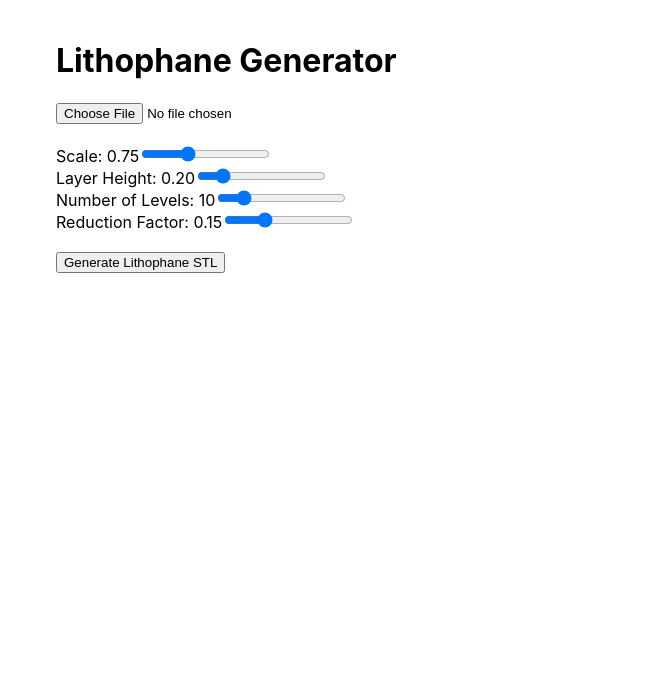
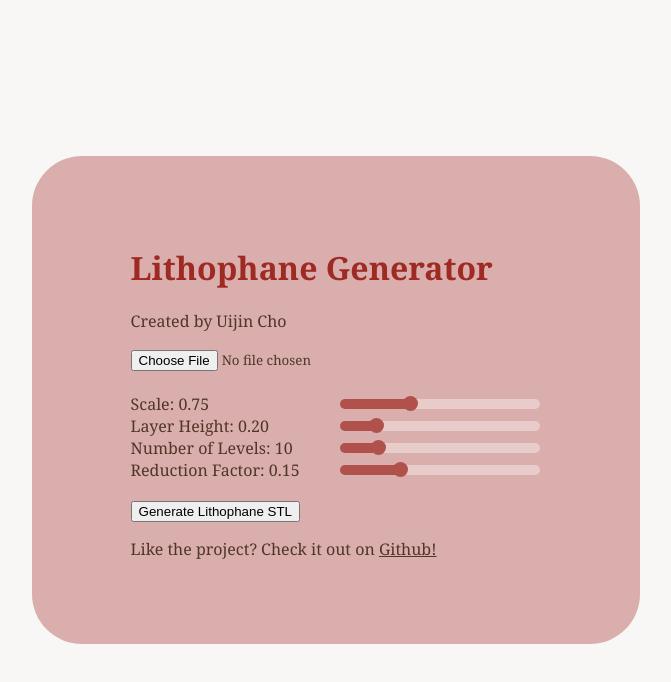
Before and after one commit to uijincho/lithophane-js, a React (Create React App) app: page / in a window 1280 px wide. Shown: the top 682 px of the page, without its empty margins (334-1005 px from the left). Built offline with nearby package versions, Linux system fonts and the light colour scheme.

Commit message:
beautifying

```diff
--- a/src/App.js
+++ b/src/App.js
@@ -27,69 +27,87 @@ function App() {
       reductionFactor,
     });
 
+
+
     const blob = new Blob([stlString], { type: 'application/sla' });
     const url = URL.createObjectURL(blob);
     setStlUrl(url);
   };
 
+  const getSliderBackground = (value, min, max) => {
+    const percent = ((value - min) / (max - min)) * 100;
+    return {
+    background: `linear-gradient(to right, #9f2a24 0%, #9f2a24 ${percent}%, #eed9d8 ${percent}%, #eed9d8 100%)`,
+    };
+  };
+
   return (
-    <div style={{ padding: '20px', maxWidth: '500px', margin: 'auto' }}>
-      <h1>Lithophane Generator</h1>
+    <div class="container">
+    <div style={{padding: '20px', maxWidth: '500px', margin: 'auto' }}>
+      <h1 style={{color:"#9f2a24"}}>Lithophane Generator</h1>
+
+      <p>Created by Uijin Cho</p>
 
       <input type="file" accept="image/*" onChange={handleFileChange} />
       <br /><br />
 
-      <div>
-        <label>Scale: {scale.toFixed(2)}</label>
-        <input
+      <div style={{ display: "flex", alignItems: "center", gap: "10px", justifyContent: "space-between" }}>
+        <label >Scale: {scale.toFixed(2)}</label>
+        <input class="slider"
           type="range"
           min="0.1"
           max="2"
           step="0.01"
           value={scale}
           onChange={(e) => setScale(parseFloat(e.target.value))}
+          style={getSliderBackground(scale, 0.1, 2)}
         />
       </div>
 
-      <div>
+      <div style={{ display: "flex", alignItems: "center", gap: "10px", justifyContent: "space-between"}}>
         <label>Layer Height: {layerHeight.toFixed(2)}</label>
-        <input
+        <input class="slider"
           type="range"
           min="0.05"
           max="1"
           step="0.01"
           value={layerHeight}
           onChange={(e) => setLayerHeight(parseFloat(e.target.value))}
+          style={getSliderBackground(layerHeight, 0.05, 1)}
         />
       </div>
 
-      <div>
+      <div style={{ display: "flex", alignItems: "center", gap: "10px", justifyContent: "space-between" }}>
         <label>Number of Levels: {numLevels}</label>
-        <input
+        <input class="slider"
           type="range"
           min="2"
           max="50"
           step="1"
           value={numLevels}
           onChange={(e) => setNumLevels(parseInt(e.target.value))}
+          style={getSliderBackground(numLevels, 2, 50)}
         />
       </div>
 
-      <div>
+      <div style={{ display: "flex", alignItems: "center", gap: "10px", justifyContent: "space-between"}}>
         <label>Reduction Factor: {reductionFactor.toFixed(2)}</label>
-        <input
+        <input class="slider"
           type="range"
           min="0.01"
           max=".5"
           step="0.01"
           value={reductionFactor}
           onChange={(e) => setReductionFactor(parseFloat(e.target.value))}
+          style={getSliderBackground(reductionFactor, .01, .50)}
         />
       </div>
 
       <button onClick={handleGenerate} style={{ marginTop: '20px' }}>
         Generate Lithophane STL
       </button>
+      <p>Like the project? Check it out on <a href="https://github.com/uijincho/lithophane-js" target="_blank">Github!</a>⠀⠀⠀⠀⠀⠀⠀⠀⠀</p>
+    </div>
     </div>
   );
 }
--- a/src/index.css
+++ b/src/index.css
@@ -1,13 +1,103 @@
 body {
+  font-family: Georgia, 'Times New Roman', Times, serif;
+  background-color: #f9f6f6;;
   margin: 0;
-  font-family: -apple-system, BlinkMacSystemFont, 'Segoe UI', 'Roboto', 'Oxygen',
-    'Ubuntu', 'Cantarell', 'Fira Sans', 'Droid Sans', 'Helvetica Neue',
-    sans-serif;
+  padding: auto;
+  color: #4f3628;
+  height: 100vh;
+  display: flex;
+  flex-direction: column;
+  justify-content: center;
+  align-items: center;
   -webkit-font-smoothing: antialiased;
   -moz-osx-font-smoothing: grayscale;
 }
 
+
 code {
-  font-family: source-code-pro, Menlo, Monaco, Consolas, 'Courier New',
-    monospace;
+  font-family: Georgia, 'Times New Roman', Times, serif;
 }
+
+br {
+  font-family: Georgia, 'Times New Roman', Times, serif;
+}
+
+
+
+input {
+   font-family: Georgia, 'Times New Roman', Times, serif;
+   color: #4f3628;
+}
+
+.container {
+      display: flex;
+      align-items: center;
+      justify-content: center;
+      background-color: rgba(159, 42, 36, 0.35);
+      padding: 3rem;
+      border-radius: 50px;
+      gap: 2rem;
+      max-width: 32rem;
+      width: 100%;
+    }
+
+    input[type="range"] {
+      width: 200px;
+      float: right;
+    }
+
+    .root {
+      width: 100%;
+    }
+
+    a {
+      color: #4f3628;
+    }
+
+    a:hover {
+      color: #9f2a24;
+      background-color:#eed9d8;
+      text-decoration: underline;
+      font-style: italic;
+    }
+
+    .slider {
+  -webkit-appearance: none;
+  width: 100%;
+  height: 10px;
+  border-radius: 5px;
+  background: linear-gradient(to right, #9f2a24 0%, #9f2a24 50%, #eed9d8 50%, #eed9d8 100%);
+  outline: none;
+  opacity: 0.7;
+  -webkit-transition: .2s;
+  transition: opacity .2s;
+}
+
+.slider::-webkit-slider-thumb {
+  -webkit-appearance: none;
+  appearance: none;
+  width: 15px;
+  height: 15px;
+  border-radius: 50%;
+  background: #9f2a24;
+  cursor: pointer;
+}
+
+.slider::-moz-range-thumb {
+  width: 25px;
+  height: 25px;
+  border-radius: 50%;
+  background: #9f2a24;
+  cursor: pointer;
+}
+
+.slider::-moz-range-progress {
+  background: #9f2a24;
+  height: 10px;
+  border-radius: 5px;
+}
+
+.slider:hover {
+  background: #9f2a24;
+  opacity: 1;
+}
```
